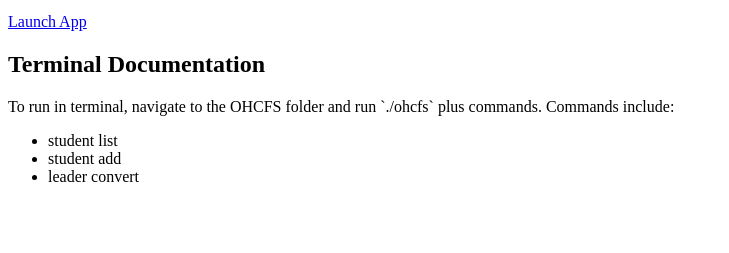
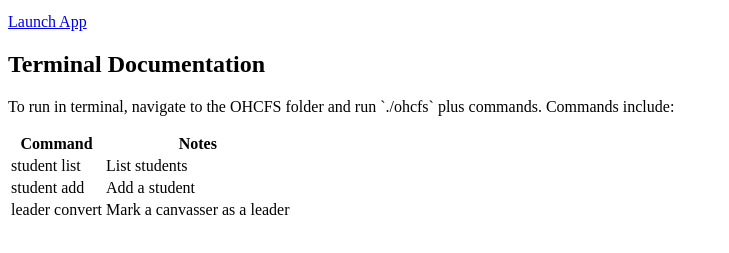
Before and after one commit to Narthur/OHCFS, a plain HTML site: page index.htm in a window 1280 px wide. Shown: the part 87-340 px from the top of the page, without its empty margins (0-729 px from the left). Drawn offline with Linux system fonts and the light colour scheme.

Commit message:
Converted cli documentation to html table

```diff
--- a/index.htm
+++ b/index.htm
@@ -4,8 +4,26 @@
 
 <h2>Terminal Documentation</h2>
 <p>To run in terminal, navigate to the OHCFS folder and run `./ohcfs` plus commands. Commands include:</p>
-<ul>
-    <li>student list</li>
-    <li>student add</li>
-    <li>leader convert</li>
-</ul>
+
+<table>
+    <thead>
+        <tr>
+            <th>Command</th>
+            <th>Notes</th>
+        </tr>
+    </thead>
+    <tbody>
+        <tr>
+            <td>student list</td>
+            <td>List students</td>
+        </tr>
+        <tr>
+            <td>student add</td>
+            <td>Add a student</td>
+        </tr>
+        <tr>
+            <td>leader convert</td>
+            <td>Mark a canvasser as a leader</td>
+        </tr>
+    </tbody>
+</table>
```
